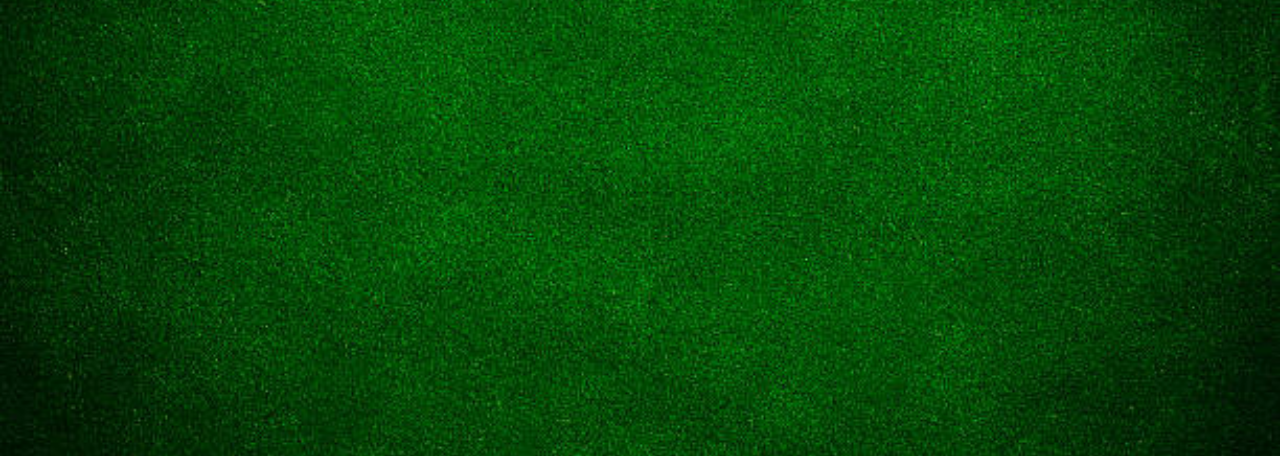
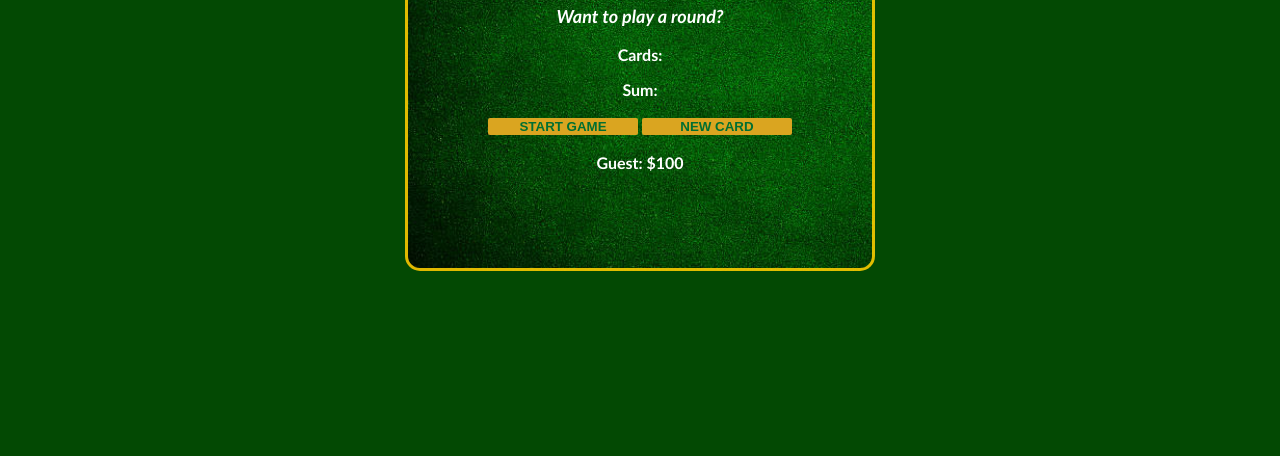
Before and after one commit to StudentForEternity/BlackJackGame, a plain HTML site: page index.html in a window 1280 px wide. Shown: the part 344-800 px from the top of the page. Drawn offline with Linux system fonts and the light colour scheme.

Commit message:
refactoring

```diff
--- a/index.css
+++ b/index.css
@@ -1,14 +1,15 @@
-
-
 body {
-    font-family: 'Trebuchet MS', 'Lucida Sans Unicode',
-    'Lucida Grande', 'Lucida Sans', Arial, sans-serif;
-    background-image: url("Green.jpg");
-    background-size: cover;
+  font-family: "Trebuchet MS", "Lucida Sans Unicode", "Lucida Grande",
+    "Lucida Sans", Arial, sans-serif;
+  display: flex;
+  background-color: rgb(3, 73, 3);
+  justify-content: center;
+  align-items: center;
+  min-height: 100vh;
+  margin: 0;
   text-align: center;
   color: white;
   font-weight: bold;
-
 }
 
 h1 {
@@ -16,14 +17,12 @@ h1 {
 }
 
 #message-el {
-
   font-style: italic;
   font-size: large;
   font-weight: bold;
 }
 
-button
-{
+button {
   color: #016f32;
   width: 150px;
   background-color: goldenrod;
@@ -32,5 +31,17 @@ button
   border-radius: 2px;
   margin-bottom: 2px;
   margin-top: 2px;
+}
 
+button:hover,
+button:focus {
+  cursor: pointer;
+  background-color: orange;
 }
+.container {
+  border: 3px solid rgba(255, 208, 0, 0.877);
+  background-image: url("Green.jpg");
+  background-size: cover;
+  padding: 5em;
+  border-radius: 15px;
+}
--- a/index.html
+++ b/index.html
@@ -1,9 +1,9 @@
 <html>
     <head>
         <link rel="stylesheet" href="index.css">
-
     </head>
     <body>
+        <div class="container">
             <h1>Blackjack</h1>
             <p id="message-el">Want to play a round?</p>
             <p id="cards-el">Cards: </p>
@@ -12,5 +12,7 @@
             <button onclick = "newCard()">NEW CARD</button>
             <p id="player-el"></p>
             <script src="index.js"></script>
+        </div>
+    </body>
     </body>
 </html>
```
Lines whose indentation alone changed are shown as unchanged.
